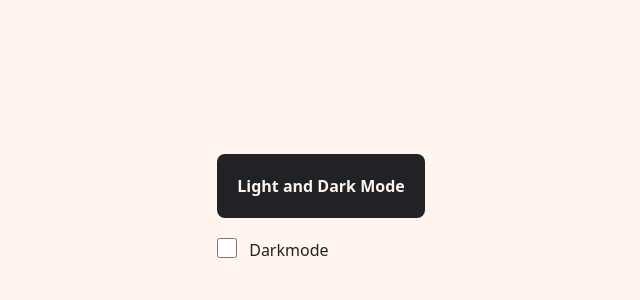
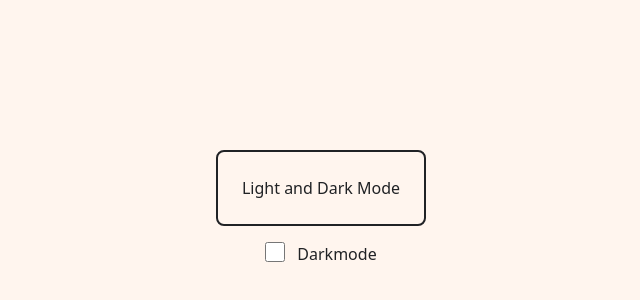
Before and after one commit to thazinnaing/DarkLightMode, a React (Vite) app: page / in a window 1280 px wide. Shown: the part 192-492 px from the top of the page, without its empty margins (319-959 px from the left). Built offline with nearby package versions, Linux system fonts and the light colour scheme.

Commit message:
feat: use tailwind darkmode and localStorage

```diff
--- a/src/App.jsx
+++ b/src/App.jsx
@@ -1,29 +1,21 @@
-import React, { createContext } from 'react';
-import Page from './components/Page';
-import { useState } from 'react';
-
-export const ThemeContext = createContext(null);
+import React, { useEffect } from 'react';
+import Page from './Pages/DarkMode';
 
 const App = () => {
 
-  const [theme, setTheme]=useState("light");
-
-  console.log("theme", theme)
-
-  const toggleTheme=()=>{
-    setTheme(current => current === "light" ? "dark" : "light");
-  }
+  useEffect(() => {
+    if(localStorage.theme === 'dark' || (!(localStorage.theme) && window.matchMedia('(prefers-color-scheme: dark)').matches)) {
+      document.documentElement.classList.add('dark');
+    }else {
+      document.documentElement.classList.remove('dark');
+    }
+  },[])
 
 
   return (
-    <ThemeContext.Provider value={{theme, toggleTheme}}>
-
-      <div class={` w-full h-screen flex flex-col justify-center items-center bg-${theme}`} >
-        <Page/>
-      </div>
-
-    </ThemeContext.Provider>
-
+    <div>
+      <Page/>
+    </div>
   );
 }
 
--- /dev/null
+++ b/src/Pages/DarkMode.jsx
@@ -0,0 +1,25 @@
+import React, { useContext } from 'react';
+import { isDark, toggleTheme } from '../utils/colorScheme';
+import Box from '../components/BoxOne';
+import BoxTwo from '../components/BoxTwo';
+import Text from '../components/Text';
+
+const Page = () => {
+
+  return (
+    <Box>
+        <BoxTwo>
+            Light and Dark Mode
+        </BoxTwo>
+        <div className="flex gap-3">
+            <input className="w-5 h-5" type="checkbox" onClick={toggleTheme} />
+            <Text>Darkmode</Text>
+        </div>
+
+
+    </Box>
+
+  );
+}
+
+export default Page;
--- /dev/null
+++ b/src/components/BoxOne.jsx
@@ -0,0 +1,9 @@
+const Box = ({children}) => {
+    return (
+        <div className={`w-full h-screen flex flex-col gap-4 justify-center items-center bg-light dark:bg-dark `}>
+            {children}
+        </div>
+    )
+}
+
+export default Box;
--- /dev/null
+++ b/src/components/BoxTwo.jsx
@@ -0,0 +1,11 @@
+import React from 'react';
+
+const BoxTwo = ({children}) => {
+  return (
+    <div className="p-6 rounded-lg border-2 font-medium border-dark dark:border-light text-dark dark:text-light">
+        {children}
+    </div>
+  );
+}
+
+export default BoxTwo;
--- a/src/components/Page.jsx
+++ /dev/null
@@ -1,24 +0,0 @@
-import React, { useContext } from 'react';
-import { ThemeContext } from '../App';
-
-const Page = () => {
-
-    const {theme, toggleTheme}=useContext(ThemeContext);
-    console.log("page theme", theme)
-
-  return (
-    <div class="flex flex-col gap-5">
-        <div class={`${theme === "light" ? "font-bold rounded-lg p-5 bg-dark text-light " : "font-bold p-5 rounded-lg bg-light text-dark"}`} >
-            Light and Dark Mode
-        </div>
-        <div class="flex gap-3">
-            <input class="w-5 h-5" type="checkbox" onClick={toggleTheme} />
-            <p class={theme === "light" ? "text-dark" : "text-light"}>Darkmode</p>
-        </div>
-
-    </div>
-
-  );
-}
-
-export default Page;
--- /dev/null
+++ b/src/components/Text.jsx
@@ -0,0 +1,11 @@
+import React from 'react';
+
+const Text = ({children}) => {
+  return (
+    <div className='text-dark dark:text-light'>
+      {children}
+    </div>
+  );
+}
+
+export default Text;
--- /dev/null
+++ b/src/utils/colorScheme.js
@@ -0,0 +1,13 @@
+export const toggleTheme=()=>{
+    if (isDark()){
+      document.documentElement.classList.remove('dark');
+      localStorage.setItem('theme', 'light')
+    }else {
+      document.documentElement.classList.add('dark');
+      localStorage.setItem('theme', 'dark')
+    }
+  }
+
+  export const isDark = () => {
+    return localStorage.theme === 'dark'
+  }
--- a/tailwind.config.js
+++ b/tailwind.config.js
@@ -4,6 +4,7 @@ export default {
     "./index.html",
     "./src/**/*.{js,ts,jsx,tsx}",
   ],
+  darkMode: 'class',
   theme: {
     extend: {
       colors: {
@@ -12,5 +13,6 @@ export default {
       }
     },
   },
+
   plugins: [],
 }
```
